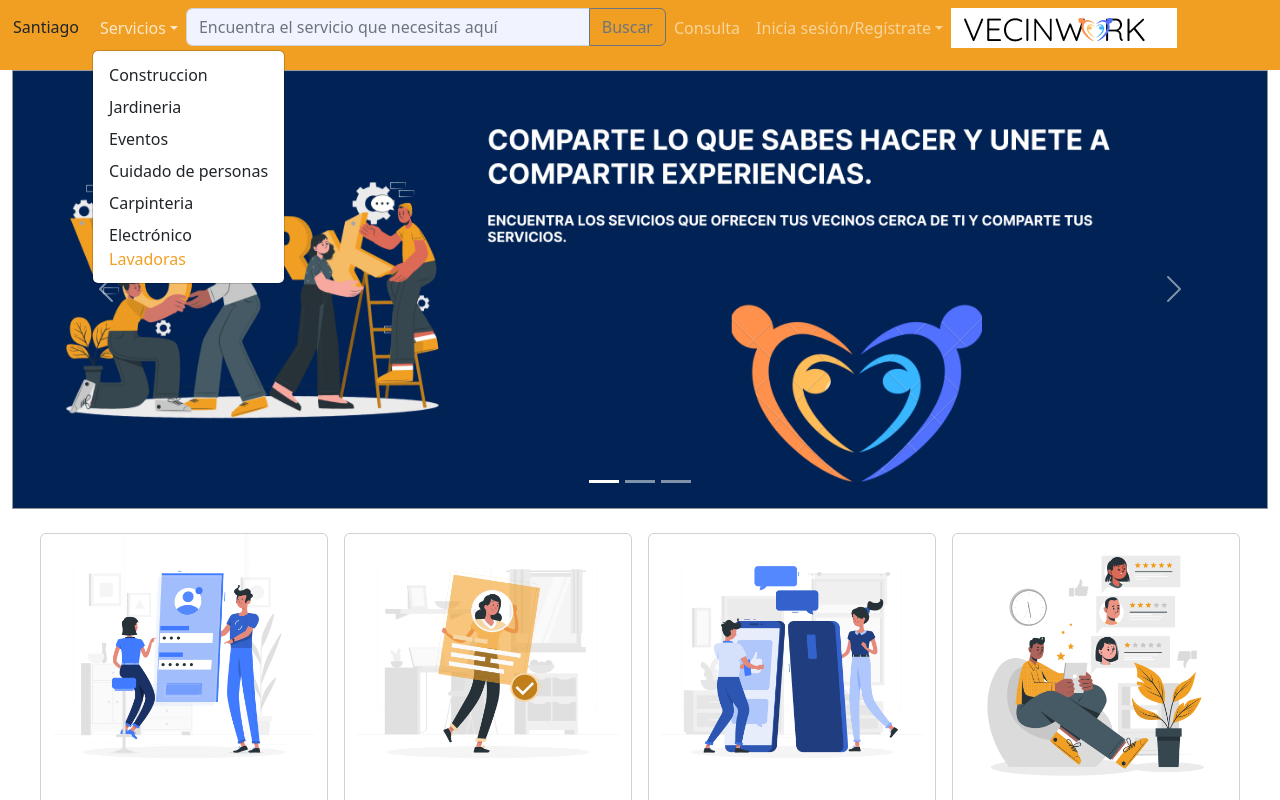
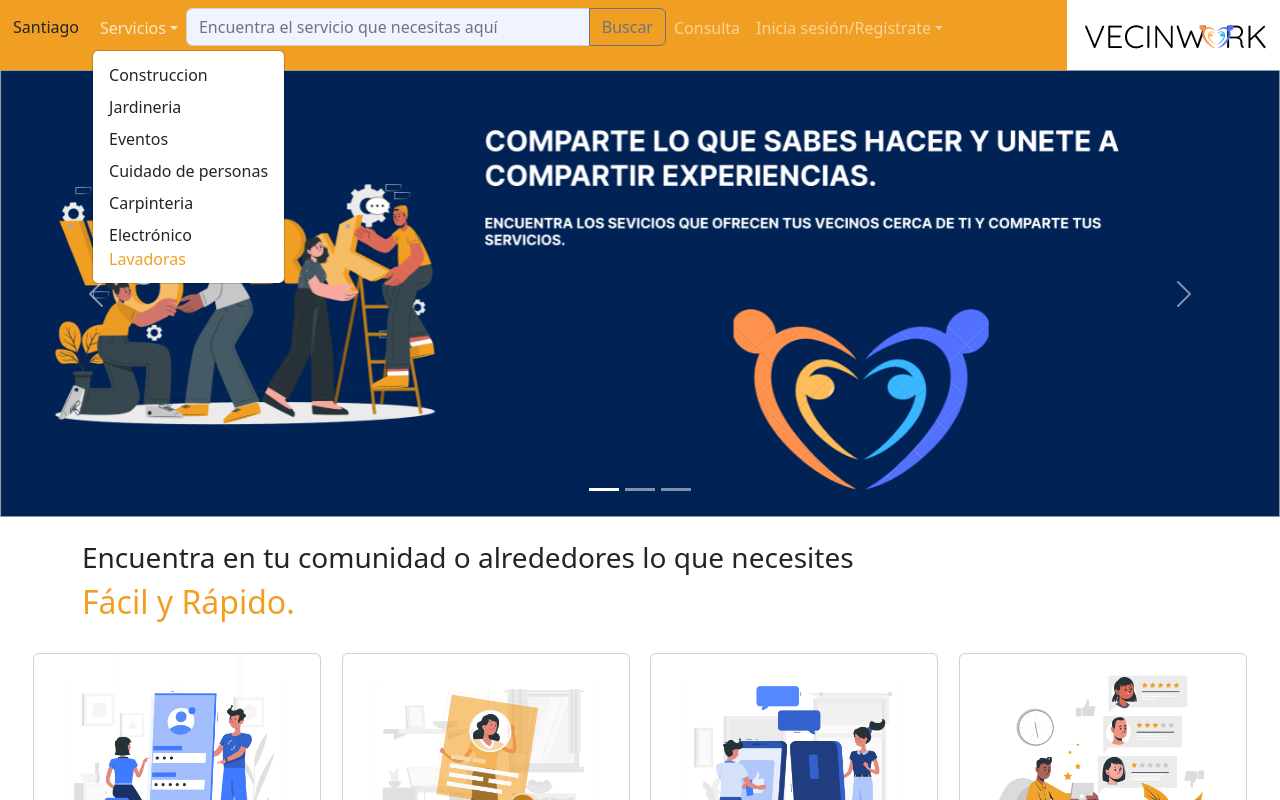
Before and after one commit to jhosefin/VecinWork, a React (Create React App) app in the folder Vecinwork React/vecinwork/: page / in a window 1280 px wide. Both pictures are taken after a click on the button "Servicios". Shown: the top 800 px of the page. Built offline with nearby package versions, Linux system fonts and the light colour scheme.

Commit message:
chore: Update home

```diff
--- a/Vecinwork React/vecinwork/src/components/Navbar.js
+++ b/Vecinwork React/vecinwork/src/components/Navbar.js
@@ -5,7 +5,133 @@ import { Link } from "react-router-dom";
 
 const NavbarComponent = () => {
   return (
-    <nav class="navbar navbar-expand-lg navbar-dark bd-navbar sticky-top ">
+
+    <div class="background">
+      <div class="new header col-md-10 position-left">
+      <nav class="navbar navbar-expand-lg navbar-dark bd-navbar sticky-top ">
+
+      <div id="BotonesNabvar" class=" container-xs">
+        <div>
+        <button type="button" class="btn "><div class="letra">Santiago</div></button>
+        </div>
+        <div>
+        <ul class="navbar-nav me-auto mb-2 mb-lg-0">
+            <li class="nav-item dropdown">
+              <a
+                class="nav-link dropdown-toggle"
+                href="#"
+                role="button"
+                data-bs-toggle="dropdown"
+                aria-expanded="false"
+              >
+                Servicios
+              </a>
+              <ul class="dropdown-menu">
+                <li>
+                  <a class="dropdown-item" href="#">
+                    Construccion
+                  </a>
+                </li>
+                <li>
+                  <a class="dropdown-item" href="#">
+                    Jardineria
+                  </a>
+                </li>
+                <li>
+                  <a class="dropdown-item" href="#">
+                    Eventos
+                  </a>
+                </li>
+                <li>
+                  <a class="dropdown-item" href="#">
+                    Cuidado de personas
+                  </a>
+                </li>
+                <li>
+                  <a class="dropdown-item" href="#">
+                    Carpinteria
+                  </a>
+                </li>
+                <li>
+                <Link className="dropdown-item" to="/Publicacion">
+                    Electrónico
+                    <li id="lavadora">
+                    Lavadoras
+                </li>
+                  </Link>
+                </li>
+              </ul>
+            </li>
+            </ul>
+            </div>
+
+            <div>
+            <form
+              id="service-search-form"
+              class="hidden-xs hidden-sm hidden-md"
+            >
+              <div id="search" class="search-container input-group mb-3">
+                <input
+                  id="desktop-input"
+                  class="form-control desktop-input"
+                  autoComplete="off"
+                  placeholder="Encuentra el servicio que necesitas aquí"
+                  aria-describedby="button-addon2"
+                />
+
+                  <button
+                    class="btn btn-outline-secondary"
+                    type="button"
+                    id="button-addon2"
+                  >
+                    Buscar
+                  </button>
+                </div>
+            </form>
+            </div>
+            <div>
+              <ul class="navbar-nav me-auto mb-2 mb-lg-0">
+            <li class="nav-item">
+              <a class="nav-link" href="#">
+                Consulta
+              </a>
+            </li>
+            <li class="nav-item dropdown">
+              <a
+                class="nav-link dropdown-toggle"
+                href="#"
+                role="button"
+                data-bs-toggle="dropdown"
+                aria-expanded="false"
+              >
+                Inicia sesión/Regístrate
+              </a>
+              <ul class="dropdown-menu">
+                <li>
+                <Link className="dropdown-item" to="/Iniciar-Sesion">
+                    Mi cuenta
+                </Link>
+                </li>
+                <li>
+                  <Link className="dropdown-item" to="/Registro">
+                    Registro
+                    </Link>
+                </li>
+                </ul>
+                </li>
+                </ul>
+              </div>
+              </div>
+              </nav>
+              </div>
+              <div class="logo col-md-2 position-right" id="containerLogo">
+                <Link className="navbar-brand" to="/">
+                <img src={Group12} alt="Logo" class="d-inline-block align-text-top"/>
+                  </Link>
+                </div>
+
+    </div>
+  /*   <nav class="navbar navbar-expand-lg navbar-dark bd-navbar sticky-top ">
       <div id="BotonesNabvar" class=" container-xs">
         <div>
         <button type="button" class="btn "><div class="letra">Santiago</div></button>
@@ -125,7 +251,7 @@ const NavbarComponent = () => {
               </ul>
               </div>
       </div>
-    </nav>
+    </nav>*/
   );
 };
 
--- a/Vecinwork React/vecinwork/src/components/Principal.js
+++ b/Vecinwork React/vecinwork/src/components/Principal.js
@@ -9,7 +9,7 @@ import Group10 from "./img/Group10.png";
 
 const PrincipalComponent = () => {
   return (
-    <div class="container-fluid">
+    <div class="container-xxs">
       <div
         id="carouselExampleIndicators"
         class="carousel slide"
@@ -68,6 +68,11 @@ const PrincipalComponent = () => {
         </button>
       </div>
       <br   />
+      <div class="container-sm">
+        <h3>Encuentra en tu comunidad o alrededores lo que necesites</h3>
+        <h2 style={{color:'#F19F23'}}>Fácil y Rápido.</h2>
+      </div>
+      <br />
       <div class="tarjetas">
         <br />
       <div class="card row align-items-start" style={{width: '18rem'}}>
--- a/Vecinwork React/vecinwork/src/components/css/style.css
+++ b/Vecinwork React/vecinwork/src/components/css/style.css
@@ -63,7 +63,9 @@ padding-top: 20px;
 #BotonesNabvar{
     display: flex;
     justify-content: space-between;
+    background-color: #F19F23;
 }
+
 
 #lavadora{
     color: #F19F23;
@@ -74,6 +76,8 @@ padding-top: 20px;
     float: right;
     display: flex;
     justify-content: flex-end;
+    margin-top: -55px;
+    margin-right: 10px;
 }
 
 /* estilos del chat */
```
Also changed, not shown: 1 other file (tests, documents, lock files or other folders).
